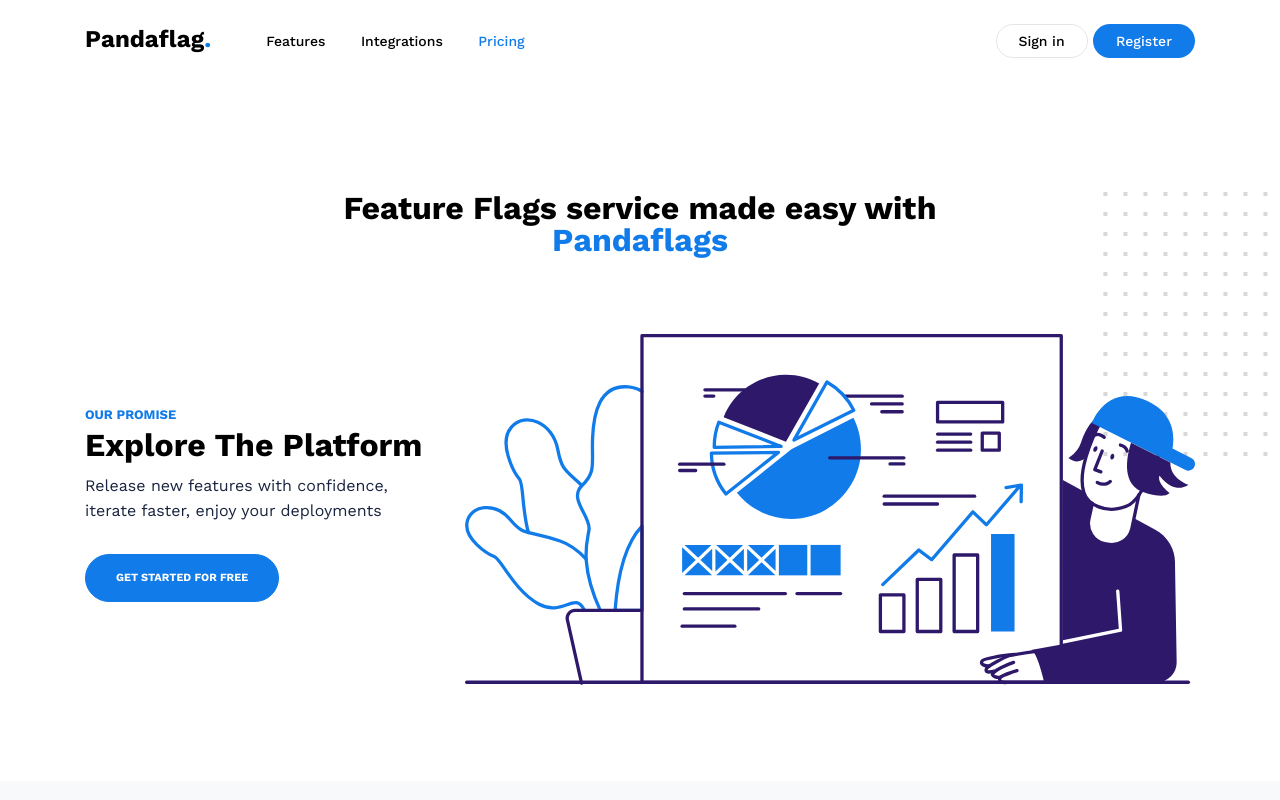
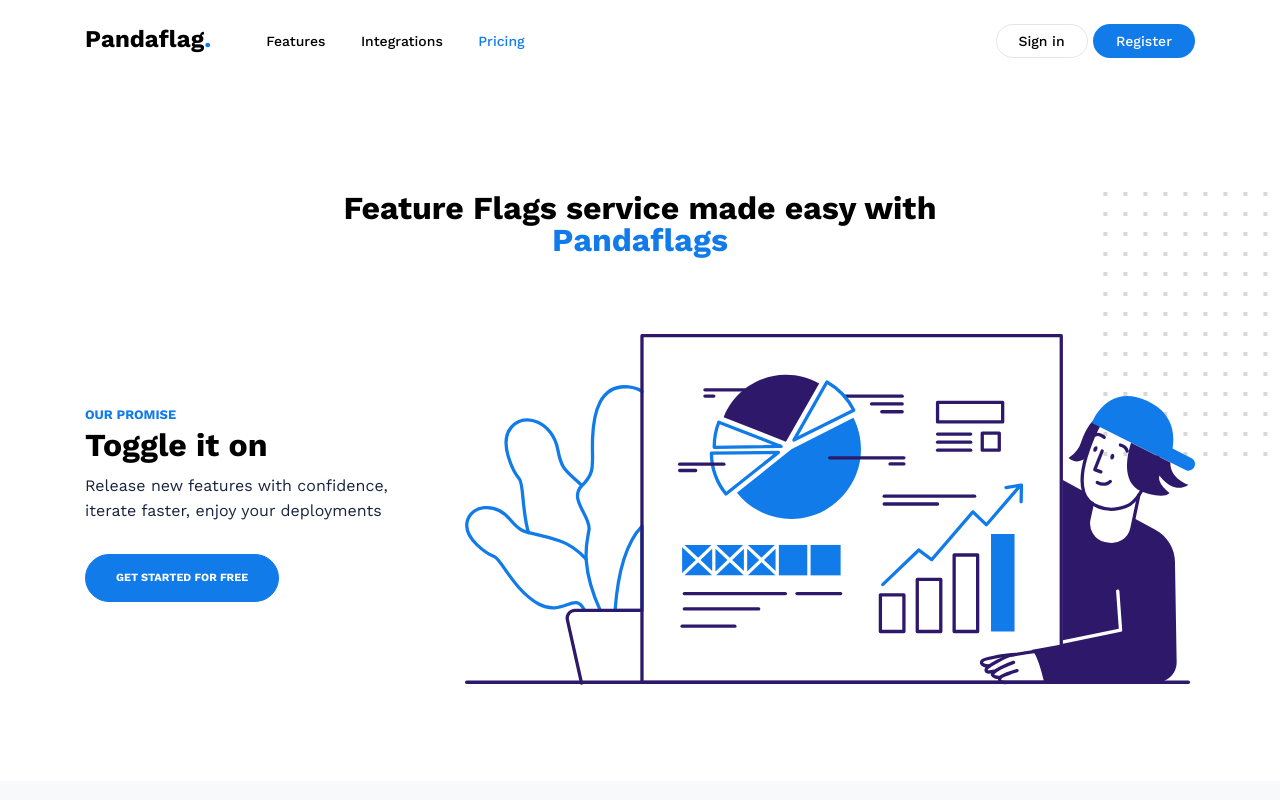
Before and after one commit to Julianus01/pandaflag-website, a plain HTML site: page index.html in a window 1280 px wide. Shown: the top 800 px of the page. Drawn offline with nearby package versions, Linux system fonts and the light colour scheme; files whose address does not match are found by name.

Commit message:
Content text

```diff
--- a/index.html
+++ b/index.html
@@ -116,7 +116,7 @@
 
                 <div class="excerpt"data-aos="fade-up" data-aos-delay="100">
                   <span class="caption">Our promise</span>
-                  <h2 class="font-weight-bold">Explore The Platform</h2>
+                  <h2 class="font-weight-bold">Toggle it on</h2>
                   <p>Release new features with confidence, iterate faster, enjoy your deployments</p>
                 </div>
                 <p data-aos="fade-up"  data-aos-delay="200">
```
